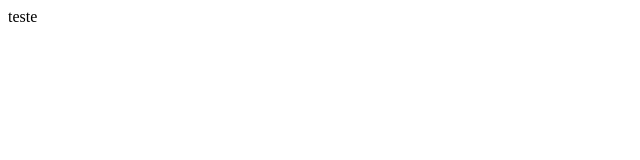
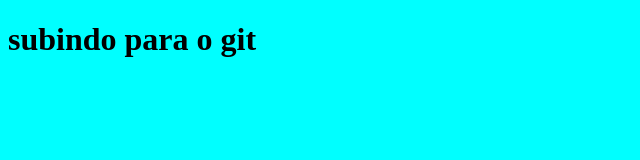
Before and after one commit to farlengeraldo/framework_financeiro3b1, a plain HTML site: page index.html in a window 1280 px wide. Shown: the whole page, without its empty margins (0-640 px from the left). Drawn offline with Linux system fonts and the light colour scheme.

Commit message:
Criação do arquivo css

```diff
--- /dev/null
+++ b/css/estilo.css
@@ -0,0 +1,3 @@
+body{
+  background-color: aqua;
+}
--- a/index.html
+++ b/index.html
@@ -4,8 +4,9 @@
   <meta charset="UTF-8">
   <meta name="viewport" content="width=device-width, initial-scale=1.0">
   <title>Controle Pessoal Financeiro</title>
+  <link rel="stylesheet" href="css/estilo.css">
 </head>
 <body>
-  teste
+  <h1>subindo para o git</h1>
 </body>
 </html>
```
